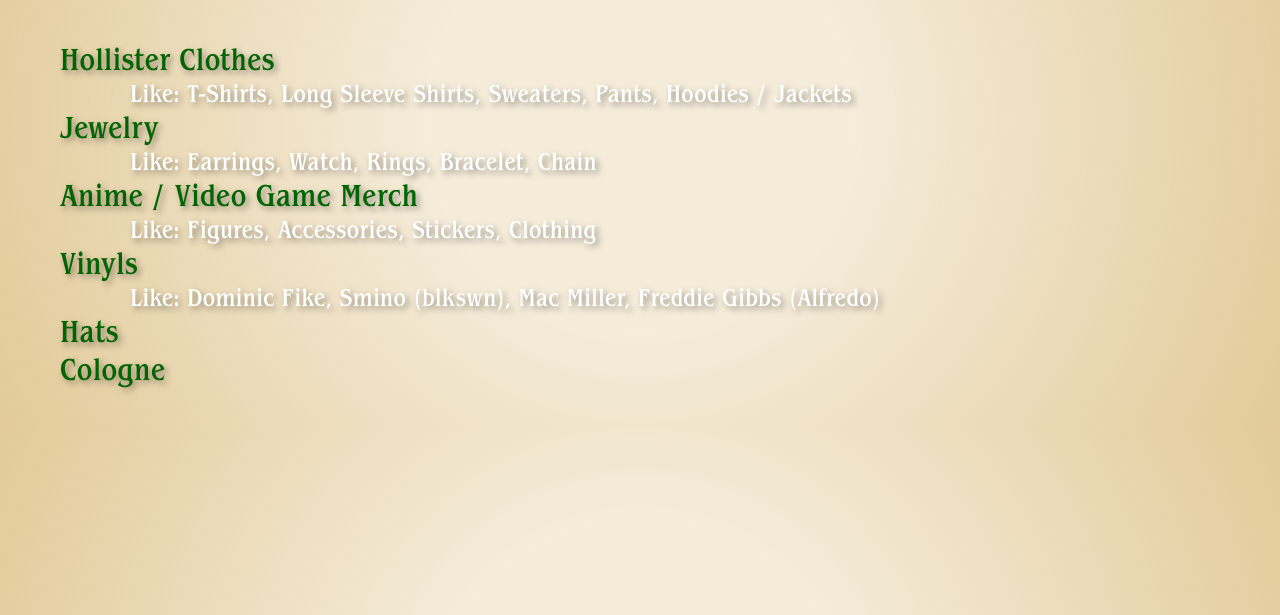
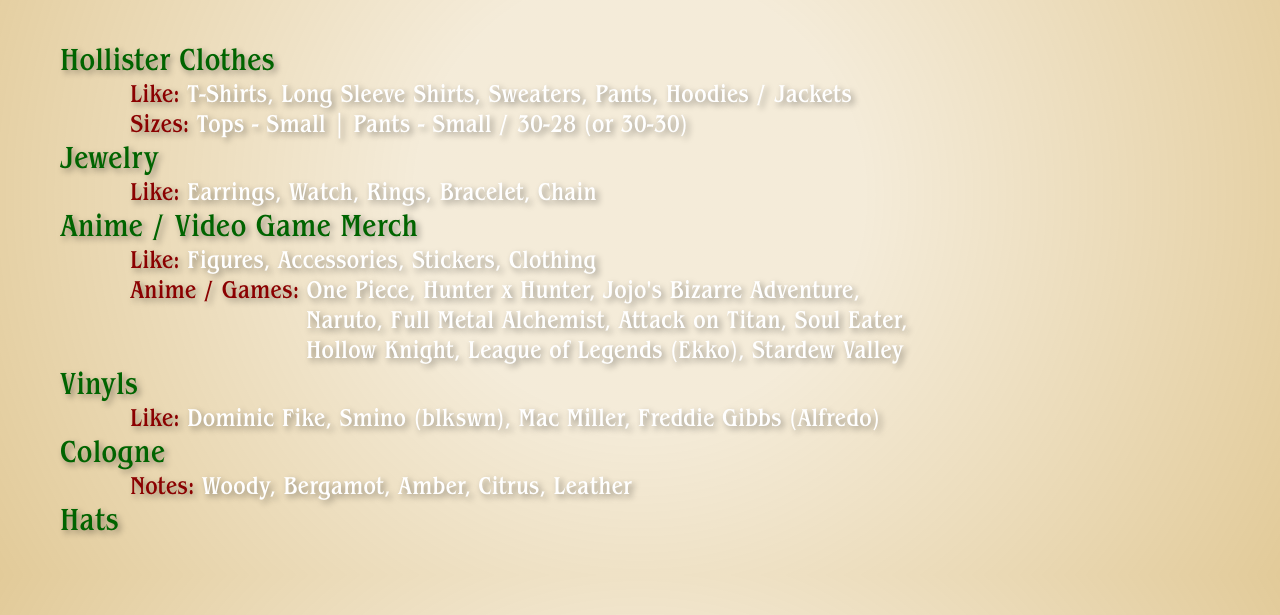
Before and after one commit to TreyM05/treym05.github.io, a plain HTML site: page girlfriend.html in a window 1280 px wide. Shown: the part 185-800 px from the top of the page. Drawn offline with Linux system fonts and the light colour scheme; a web font is replaced by a local one.

Commit message:
Change mother.html

```diff
--- a/girlfriend.html
+++ b/girlfriend.html
@@ -33,15 +33,20 @@
 
 <ul style="text-shadow: 3px 3px 6px rgba(0, 0, 0, 0.4); color: darkgreen; margin-left: 20px; text-align:LEFT; font-family: Apple; font-size: 200%;">
     <li>Hollister Clothes</li>
-    <li style="color: white; margin-left: 70px; font-size: 80%"> Like: T-Shirts, Long Sleeve Shirts, Sweaters, Pants, Hoodies / Jackets</li>
+    <li style="color: darkred; margin-left: 70px; font-size: 80%"> Like: <a style="color:white">T-Shirts, Long Sleeve Shirts, Sweaters, Pants, Hoodies / Jackets</a></li>
+    <li style="color: darkred; margin-left: 70px; font-size: 80%"> Sizes: <a style="color:white">Tops - Small | Pants - Small / 30-28 (or 30-30)</a></li>
     <li>Jewelry</li>
-    <li style="color: white; margin-left: 70px; font-size: 80%"> Like: Earrings, Watch, Rings, Bracelet, Chain</li>
+    <li style="color: darkred; margin-left: 70px; font-size: 80%"> Like: <a style="color:white">Earrings, Watch, Rings, Bracelet, Chain</a></li>
     <li>Anime / Video Game Merch</li>
-    <li style="color: white; margin-left: 70px; font-size: 80%"> Like: Figures, Accessories, Stickers, Clothing</li>
+    <li style="color: darkred; margin-left: 70px; font-size: 80%"> Like: <a style="color:white">Figures, Accessories, Stickers, Clothing</a></li>
+    <li style="color: darkred; margin-left: 70px; font-size: 80%"> Anime / Games: <a style="color:white">One Piece, Hunter x Hunter, Jojo's Bizarre Adventure,</a></li>
+    <li style="color: white; margin-left: 246px; font-size: 80%"> Naruto, Full Metal Alchemist, Attack on Titan, Soul Eater,</li>
+    <li style="color: white; margin-left: 246px; font-size: 80%"> Hollow Knight, League of Legends (Ekko), Stardew Valley</li>
     <li>Vinyls</li>
-    <li style="color: white; margin-left: 70px; font-size: 80%"> Like: Dominic Fike, Smino (blkswn), Mac Miller, Freddie Gibbs (Alfredo)</li>
+    <li style="color: darkred; margin-left: 70px; font-size: 80%"> Like: <a style="color:white">Dominic Fike, Smino (blkswn), Mac Miller, Freddie Gibbs (Alfredo)</a></li>
+    <li>Cologne</li>
+    <li style="color: darkred; margin-left: 70px; font-size: 80%"> Notes: <a style="color:white">Woody, Bergamot, Amber, Citrus, Leather</a></li>
     <li>Hats</li>
-    <li>Cologne</li>
 </ul>
 
 </body>
```
